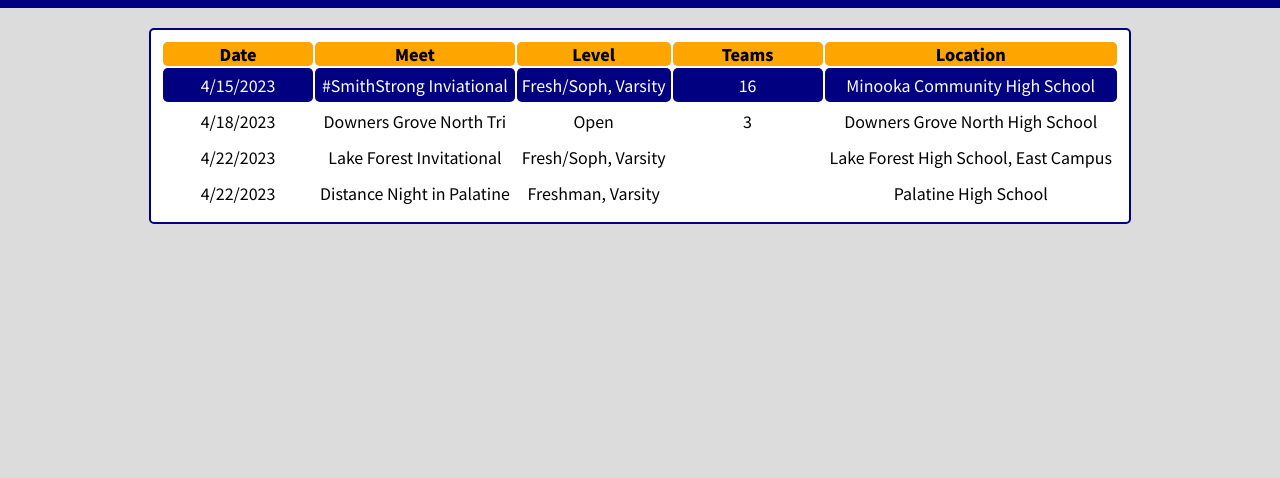
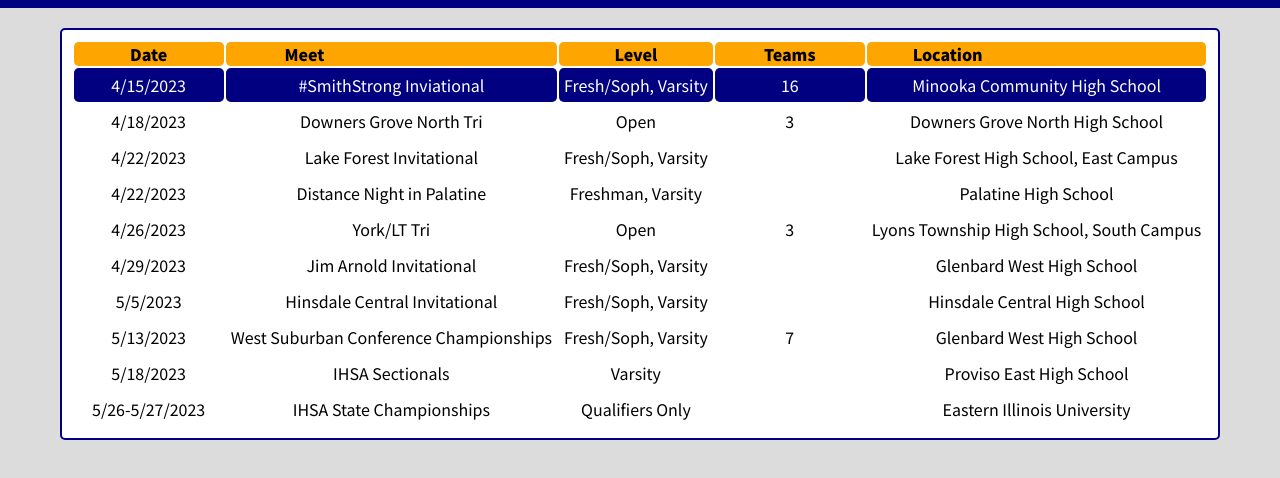
Before and after one commit to liamnewhart03/oprftf, a plain HTML site: page schedule.html in a window 1280 px wide. Shown: the part 124-602 px from the top of the page. Drawn offline with Linux system fonts and the light colour scheme.

Commit message:
finished schedule

```diff
--- a/schedule.html
+++ b/schedule.html
@@ -60,6 +60,48 @@
                 <td></td>
                 <td>Palatine High School</td>
             </tr>
+            <tr>
+                <td>4/26/2023</td>
+                <td>York/LT Tri</td>
+                <td>Open</td>
+                <td>3</td>
+                <td>Lyons Township High School, South Campus</td>
+            </tr>
+            <tr>
+                <td>4/29/2023</td>
+                <td>Jim Arnold Invitational</td>
+                <td>Fresh/Soph, Varsity</td>
+                <td></td>
+                <td>Glenbard West High School</td>
+            </tr>
+            <tr>
+                <td>5/5/2023</td>
+                <td>Hinsdale Central Invitational</td>
+                <td>Fresh/Soph, Varsity</td>
+                <td></td>
+                <td>Hinsdale Central High School</td>
+            </tr>
+            <tr>
+                <td>5/13/2023</td>
+                <td>West Suburban Conference Championships</td>
+                <td>Fresh/Soph, Varsity</td>
+                <td>7</td>
+                <td>Glenbard West High School</td>
+            </tr>
+            <tr>
+                <td>5/18/2023</td>
+                <td>IHSA Sectionals</td>
+                <td>Varsity</td>
+                <td></td>
+                <td>Proviso East High School</td>
+            </tr>
+            <tr>
+                <td>5/26-5/27/2023</td>
+                <td>IHSA State Championships</td>
+                <td>Qualifiers Only</td>
+                <td></td>
+                <td>Eastern Illinois University</td>
+            </tr>
         </table>
     </div>
 
```
